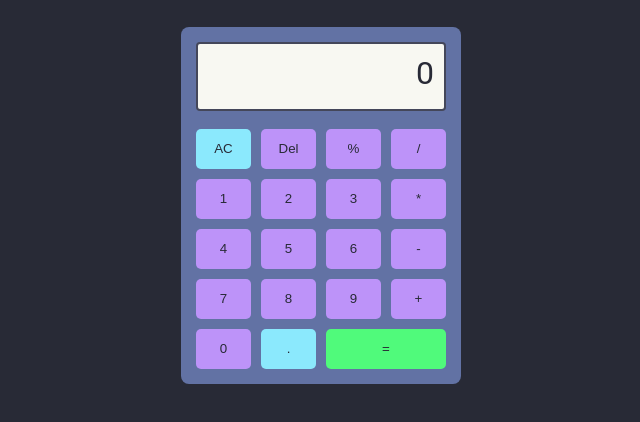
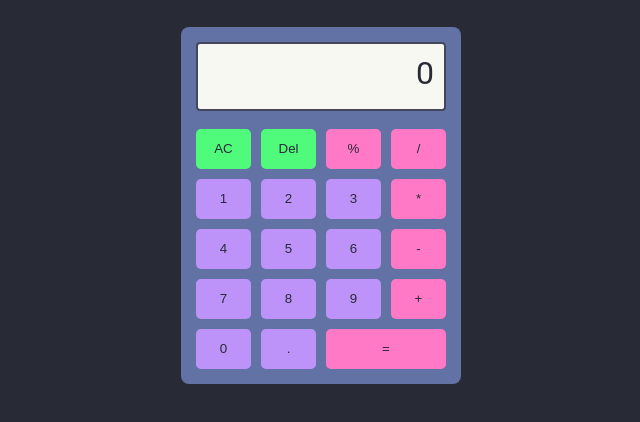
Before and after one commit to codymccormick/calculator, a plain HTML site: page index.html in a window 1280 px wide. Shown: the part 108-530 px from the top of the page, without its empty margins (319-959 px from the left). Drawn offline with Linux system fonts and the light colour scheme.

Commit message:
updated colors

```diff
--- a/style.css
+++ b/style.css
@@ -72,25 +72,23 @@ body {
   font-size: 1em;
 }
 
-.operator {
+button.operator {
   background-color: #ff79c6;
 }
 
 #calculate {
   grid-column: span 2;
-  background-color: #50fa7b;
+  background-color: #ff79c6;
 }
 
 #calculate:hover {
   background-color: #8be9fd;
 }
 
-#clear,
-#decimal {
+#clear, #delete {
+  background-color: #50fa7b;
+}
+
+#clear:hover, #delete:hover {
   background-color: #8be9fd;
 }
-
-#clear:hover,
-#decimal:hover {
-  background-color: #50fa7b;
-}
```
